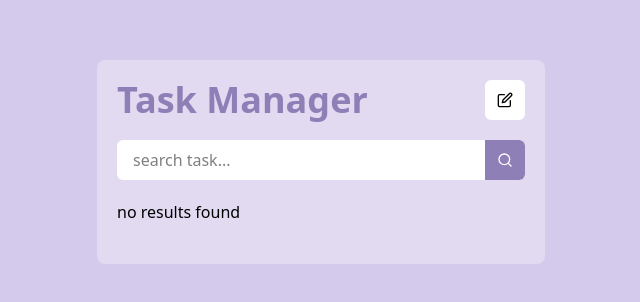
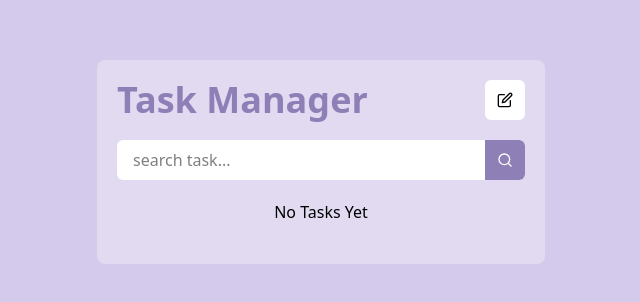
Before and after one commit to parvin-noori/todo-list, a React (Vite) app: page / in a window 1280 px wide. Shown: the part 238-540 px from the top of the page, without its empty margins (319-959 px from the left). Built offline with nearby package versions, Linux system fonts and the light colour scheme.

Commit message:
update todo

```diff
--- a/src/components/Todo.jsx
+++ b/src/components/Todo.jsx
@@ -27,11 +27,14 @@ export default function Todo() {
           />
         </div>
         <SearchBar query={query} setQuery={setQuery} />
-        {tasks.length > 0 ? (
+        {tasks.length === 0 ? (
+          <span className="capitalize text-center">no tasks yet</span>
+        ) : results.length === 0 ? (
+          <span className="capitalize text-center">no results found</span>
+        ) : (
           <TodoList tasks={results} dispatch={dispatch} />
-        ) : (
-          <span>no results found</span>
         )}
+
         <ToastContainer position="top-right" autoClose={2000} />
       </div>
     </>
```
